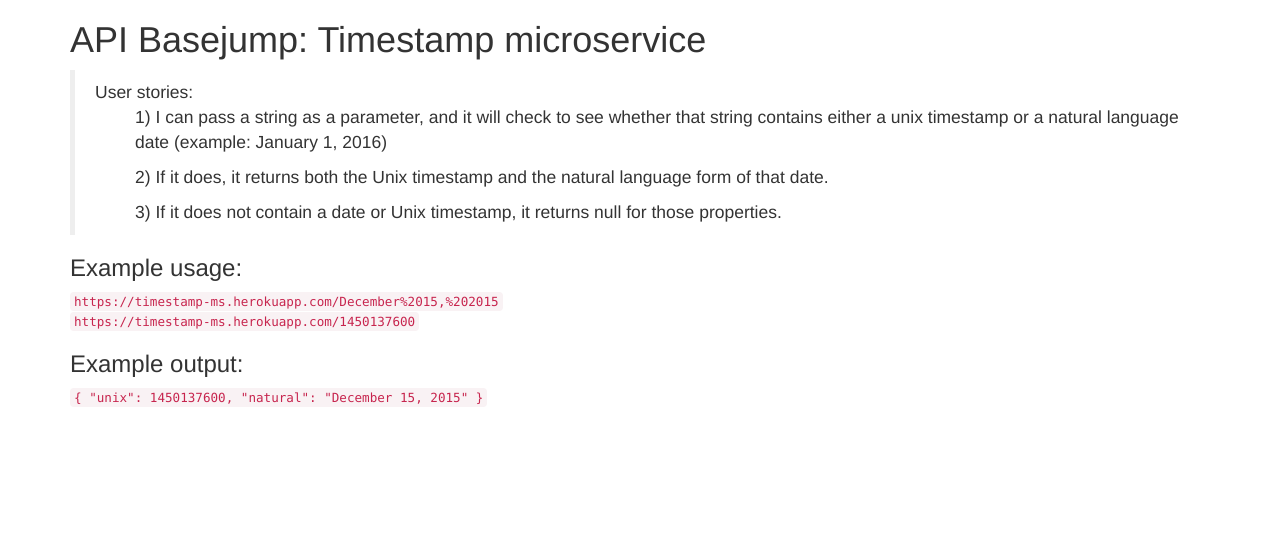
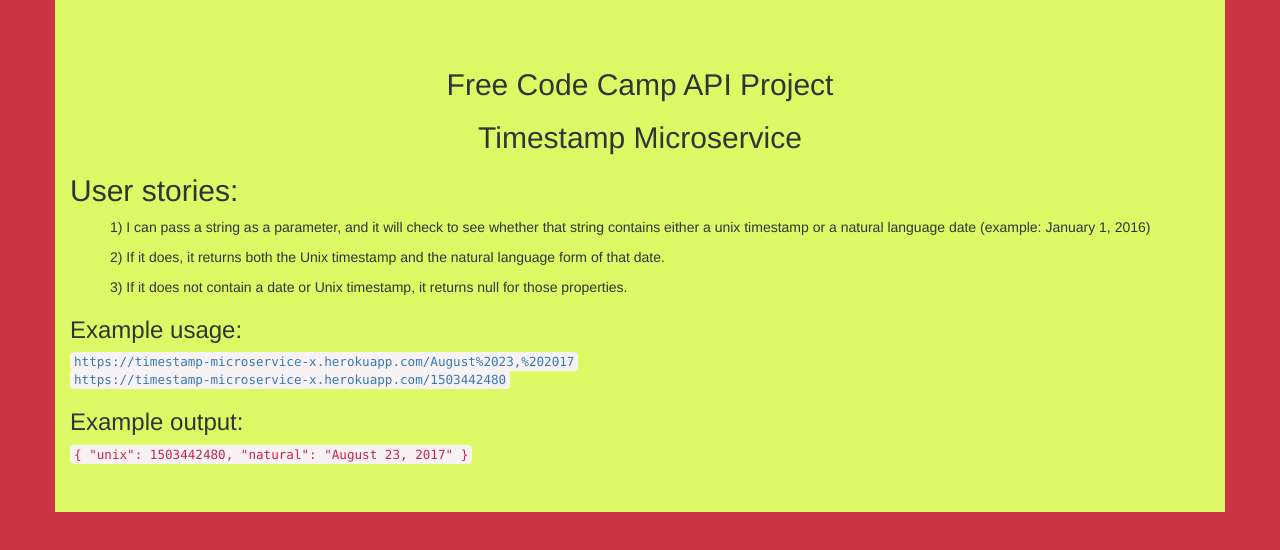
Before and after one commit to giuseppefragala/timestamp-microservice, a website: page index.htm in a window 1280 px wide. Drawn offline with nearby package versions, Linux system fonts and the light colour scheme.

Commit message:
Restyling index.htm

```diff
--- a/index.htm
+++ b/index.htm
@@ -1,29 +1,32 @@
-<!doctype html>
+<html>
 <html lang="en">
     <head>
-        <title>Timestamp microservice</title>
+        <title>Timestamp Microservice</title>
         <link rel="stylesheet" href="https://maxcdn.bootstrapcdn.com/bootstrap/3.3.6/css/bootstrap.min.css">
     </head>
-    <body>
-        <div class="container">
-            <h1 class="header">
-                API Basejump: Timestamp microservice
-            </h1>
-            <blockquote>
-                User stories:
+    <body style="background-color:#cc3344">
+        <div class="container jumbotron" style="background-color: #def966">
+            <h2 class="header text-center">
+                Free Code Camp API Project
+            </h2>
+            <h2 class="header text-center">
+                Timestamp Microservice
+            </h2>
+            <div>
+              <h2>User stories:</h2>
                 <ul>1) I can pass a string as a parameter, and it will check to see whether that string
                 contains either a unix timestamp or a natural language date (example: January 1, 2016)</ul>
                 <ul>2) If it does, it returns both the Unix timestamp and the natural language form of that date.</ul>
                 <ul>3) If it does not contain a date or Unix timestamp, it returns null for those properties.</ul>
-            </blockquote>
+            </div>
             <h3>Example usage:</h3>
-            <code>https://timestamp-ms.herokuapp.com/December%2015,%202015</code><br>
-            <code>https://timestamp-ms.herokuapp.com/1450137600</code>
+            <code><a href="https://timestamp-microservice-x.herokuapp.com/August%2023,%202017">https://timestamp-microservice-x.herokuapp.com/August%2023,%202017</a></code><br>
+          <code><a href="">https://timestamp-microservice-x.herokuapp.com/1503442480</a></code>
             <h3>Example output:</h3>
             <code>
                 {
-                  "unix": 1450137600,
-                  "natural": "December 15, 2015"
+                  "unix": 1503442480,
+                  "natural": "August 23, 2017"
                 }
             </code>
         </div>
```
